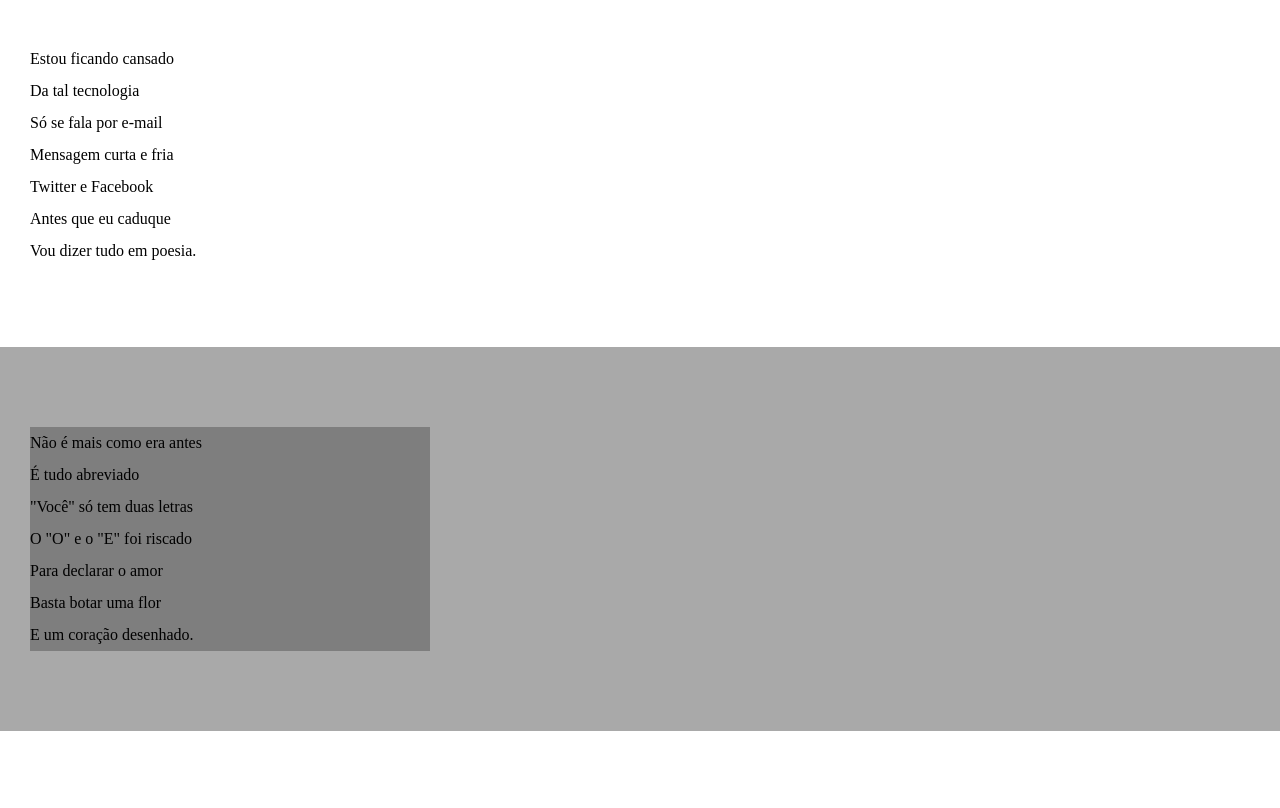
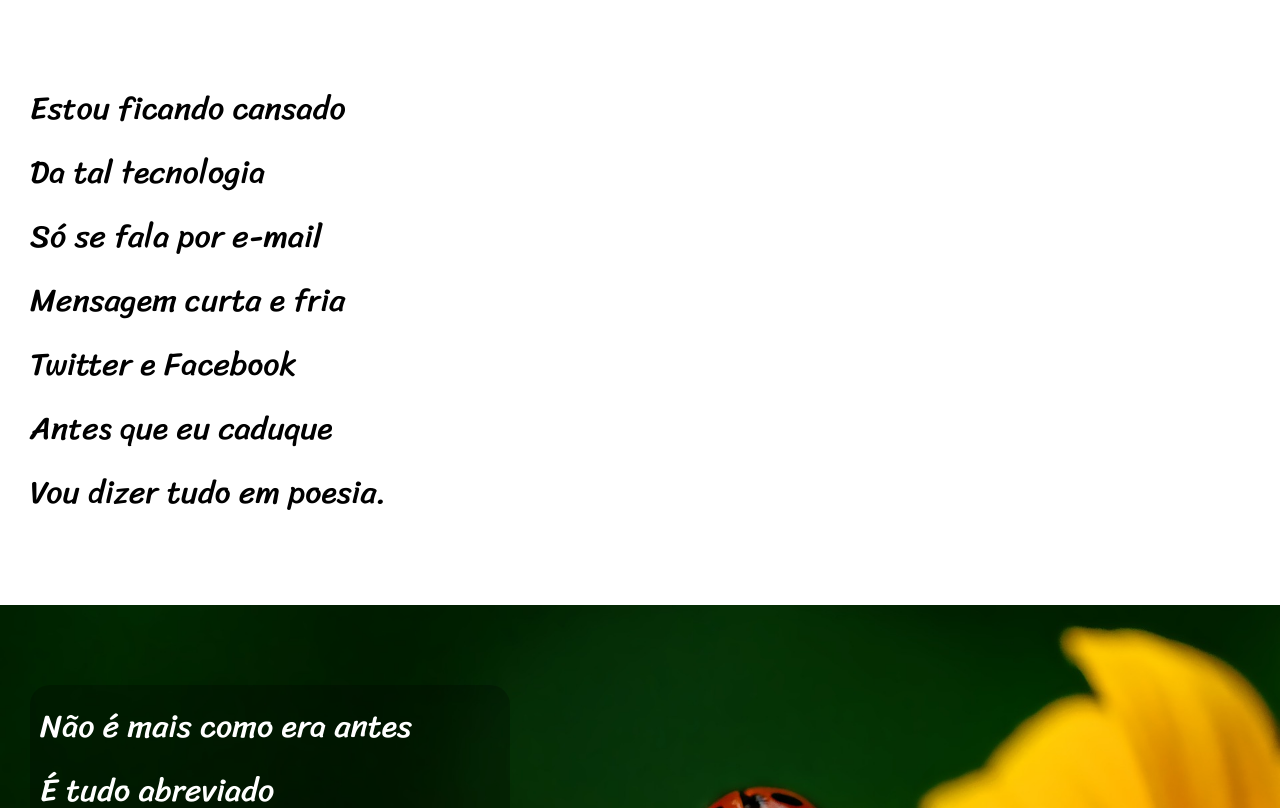
Before and after one commit to davidcaue12/Curso-HTML5-CSS3, a plain HTML site: page desafios/desaf012/index.html in a window 1280 px wide. Shown: the part 192-1000 px from the top of the page. Drawn offline with Linux system fonts and the light colour scheme.

Commit message:
atualização de estilos

```diff
--- a/desafios/desaf012/index.html
+++ b/desafios/desaf012/index.html
@@ -24,7 +24,7 @@
         </p>
     </section>
 
-    <section class="imagem">
+    <section class="imagem1">
         <p>
             Não é mais como era antes <br>
             É tudo abreviado <br>
@@ -62,7 +62,7 @@
     </section>
 
 
-    <section class="imagem">
+    <section class="imagem2">
         <p>
             Tenho saudade das cartas <br>
             Escritas com a própria mão <br>
@@ -97,7 +97,7 @@
     </section>
 
     <footer>
-        <p>site do <a href="">Gustavo Guanabara</a> para o <a href="">CursoemVideo</a></p>
+        <p>Site do <a href="">Gustavo Guanabara</a> para o <a href="">CursoemVideo</a></p>
     </footer>
 </body>
 </html>
--- a/desafios/desaf012/style/style.css
+++ b/desafios/desaf012/style/style.css
@@ -1,13 +1,23 @@
+  @import url('https://fonts.googleapis.com/css2?family=Passion+One&family=Sriracha&display=swap');
+
 *{
     padding: 0;
     margin: 0;
     box-sizing: border-box;
 }
 
+:root{
+    --font1:Verdana, Geneva, Tahoma, sans-serif;
+    --font2:'Passion One', cursive;
+    --font3:'Sriracha', cursive;
+
+}
+
 html,body{
     min-height: 100vh;
-
+    width: 100%;
     background-color: darkgray;
+    font-family: var(--font1);
 }
 
 header{
@@ -19,6 +29,8 @@ header{
 header > h1{
     padding-top:50px;
     text-transform: capitalize;
+    font-family: var(--font2);
+    font-size: 4em;
 }
 
 header > p{
@@ -40,11 +52,17 @@ section{
     padding-bottom: 10vh;
     line-height: 2em;
     padding-left: 30px;
+    font-family: var(--font3);
+    font-size: 2em;
 }
 
-.imagem p{
+.imagem1 p,.imagem2 p{
     background-color: rgba(0, 0, 0, 0.253);
-    width: 400px;
+    width: 15em;
+    color: white;
+    padding: 10px;
+    border-radius: 20px;
+
 }
 
 .normal{
@@ -52,8 +70,14 @@ section{
     color: black;
 }
 
-.imagem{
-    background:url();
+.imagem1{
+    background:url(../images/background001.jpg) center/cover;
+    background-attachment: fixed;
+}
+
+.imagem2{
+    background:url(../images/background002.jpg) center/cover;
+    background-attachment: fixed;
 }
 
 footer{
@@ -61,4 +85,11 @@ footer{
     text-align: center;
     text-align: center;
     padding: 10px;
+    color: white;
 }
+
+@media (max-width:530px){
+    section{
+        font-size: 1.1em;
+    }
+}
```
